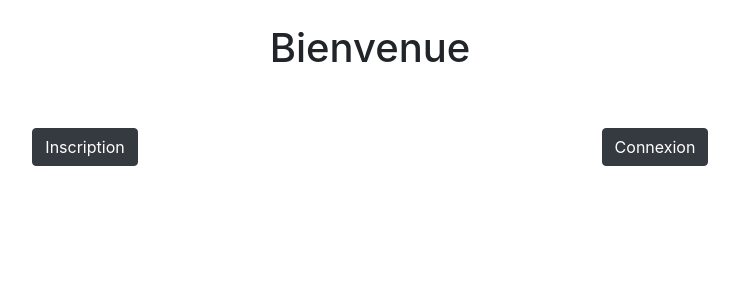
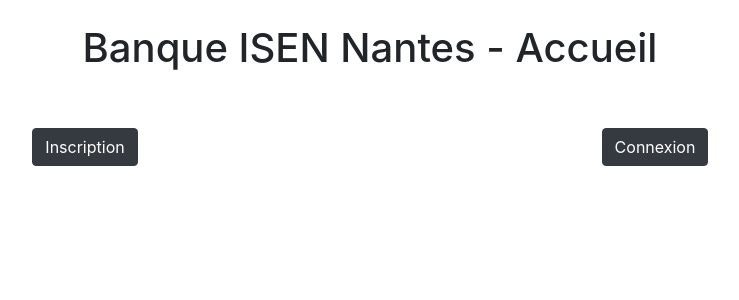
Before and after one commit to JulesLcs/wargame-bank, a PHP site: page / in a window 1280 px wide. Shown: the top 300 px of the page, without its empty margins (270-1009 px from the left). Run offline with PHP 8.4, Linux system fonts and the light colour scheme.

Commit message:
Update index.php

```diff
--- a/index.php
+++ b/index.php
@@ -9,7 +9,7 @@ error_reporting(E_ALL);
 <html lang="fr">
 <head>
     <meta charset="UTF-8">
-    <title>Accueil</title>
+    <title>Banque ISEN Nantes</title>
     <link rel="stylesheet" href="https://stackpath.bootstrapcdn.com/bootstrap/4.5.0/css/bootstrap.min.css"
           integrity="sha384-9aIt2nRpC12Uk9gS9baDl411NQApFmC26EwAOH8WgZl5MYYxFfc+NcPb1dKGj7Sk" crossorigin="anonymous">
     <script src="https://code.jquery.com/jquery-3.5.1.slim.min.js"
@@ -28,7 +28,7 @@ error_reporting(E_ALL);
 <br>
     <div class="row">
         <div class="col" style="text-align: center">
-            <h1>Bienvenue</h1>
+            <h1>Banque ISEN Nantes - Accueil</h1>
         </div>
     </div>
     <br><br>
```
